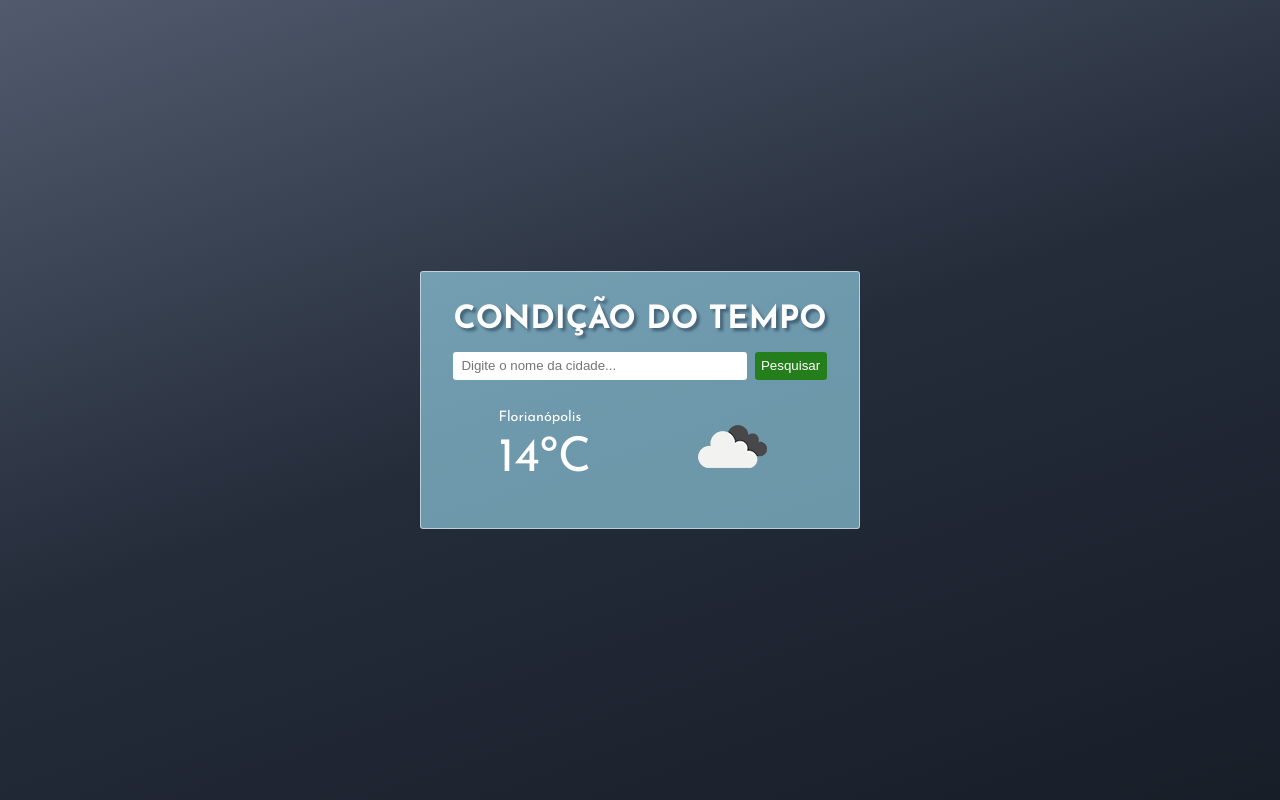
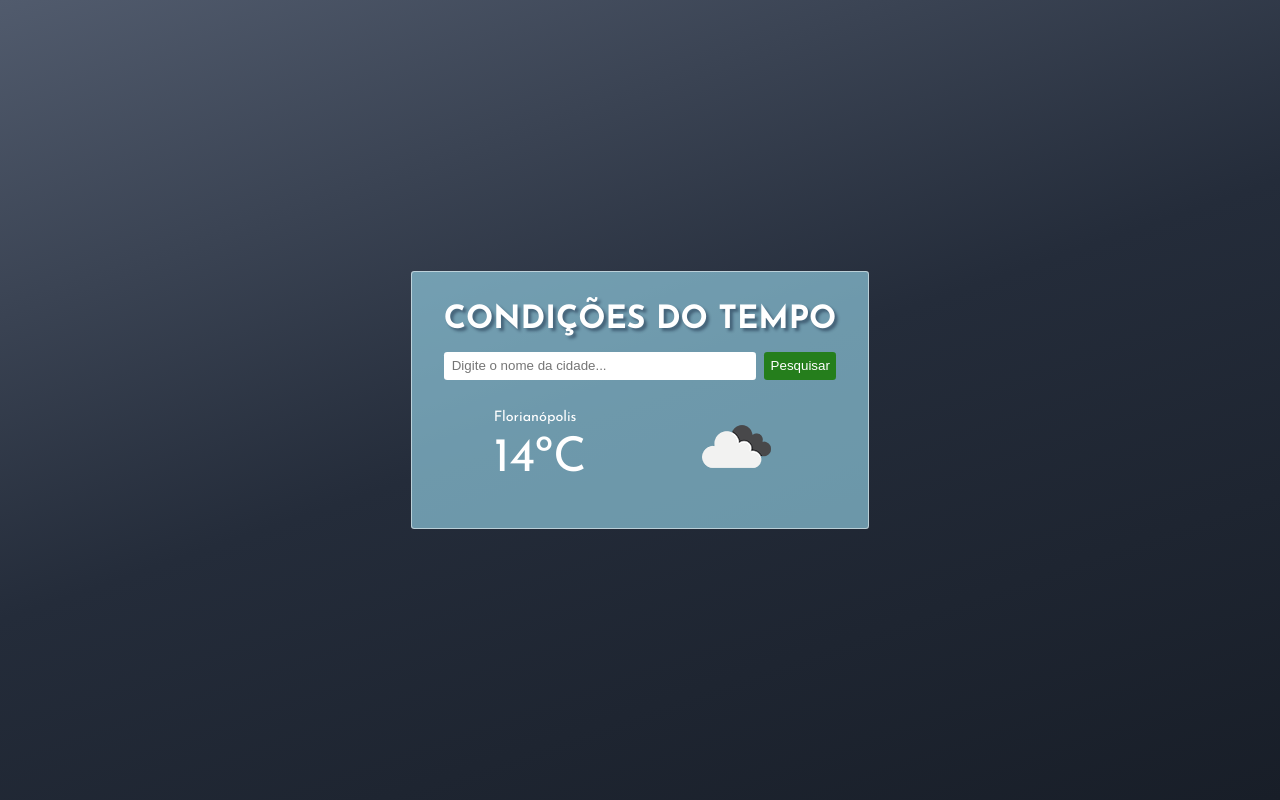
Before and after one commit to MkLinder/react-condicao-do-tempo, a React (Create React App) app: page / in a window 1280 px wide. Built offline with nearby package versions, Linux system fonts and the light colour scheme.

Commit message:
Updated title

```diff
--- a/src/components/main-box/main-box.tsx
+++ b/src/components/main-box/main-box.tsx
@@ -15,7 +15,7 @@ export function MainBox() {
 
     return (
         <section id='main'>
-            <h1 id='title'>CONDIÇÃO DO TEMPO</h1>
+            <h1 id='title'>CONDIÇÕES DO TEMPO</h1>
             <form ref={formRef} id='form-content' action="submit">
                 <input ref={inputRef} id='input-form' type="text" placeholder='Digite o nome da cidade...'/>
                 <button>Pesquisar</button>
```
